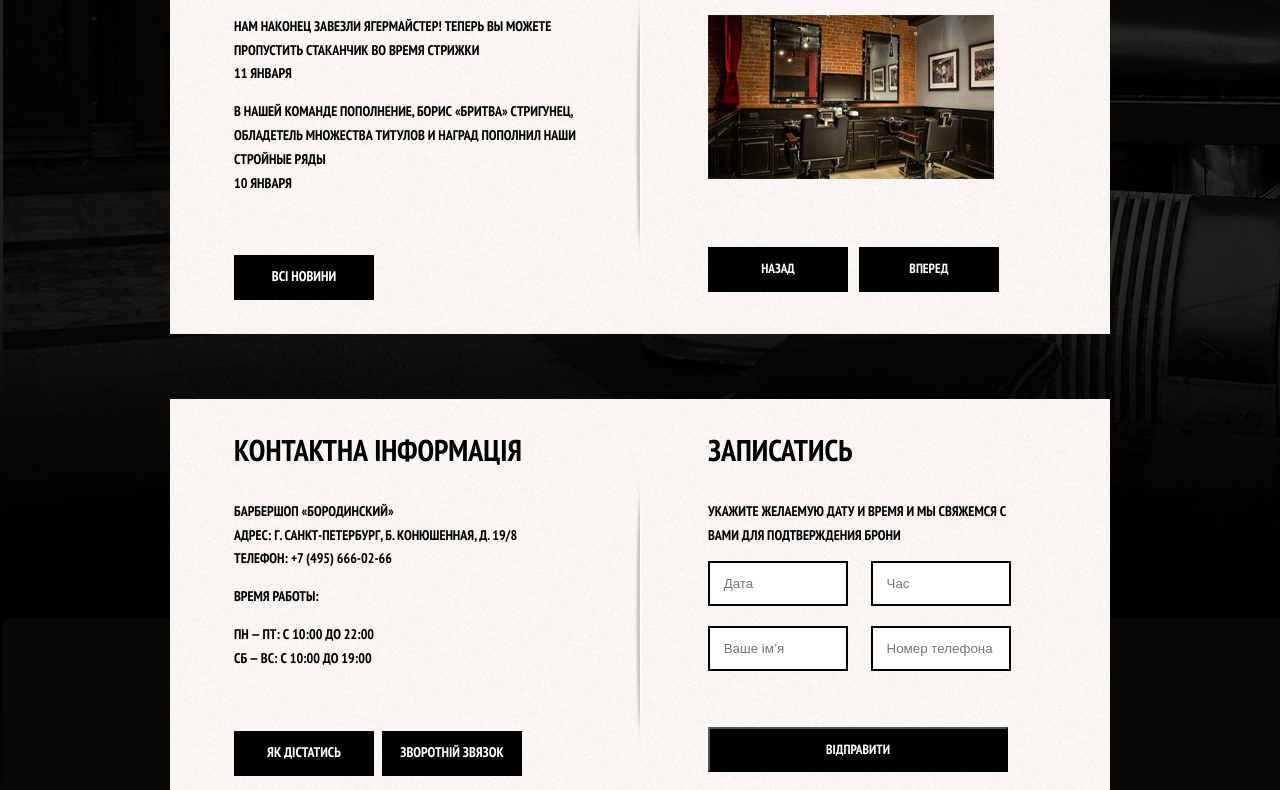
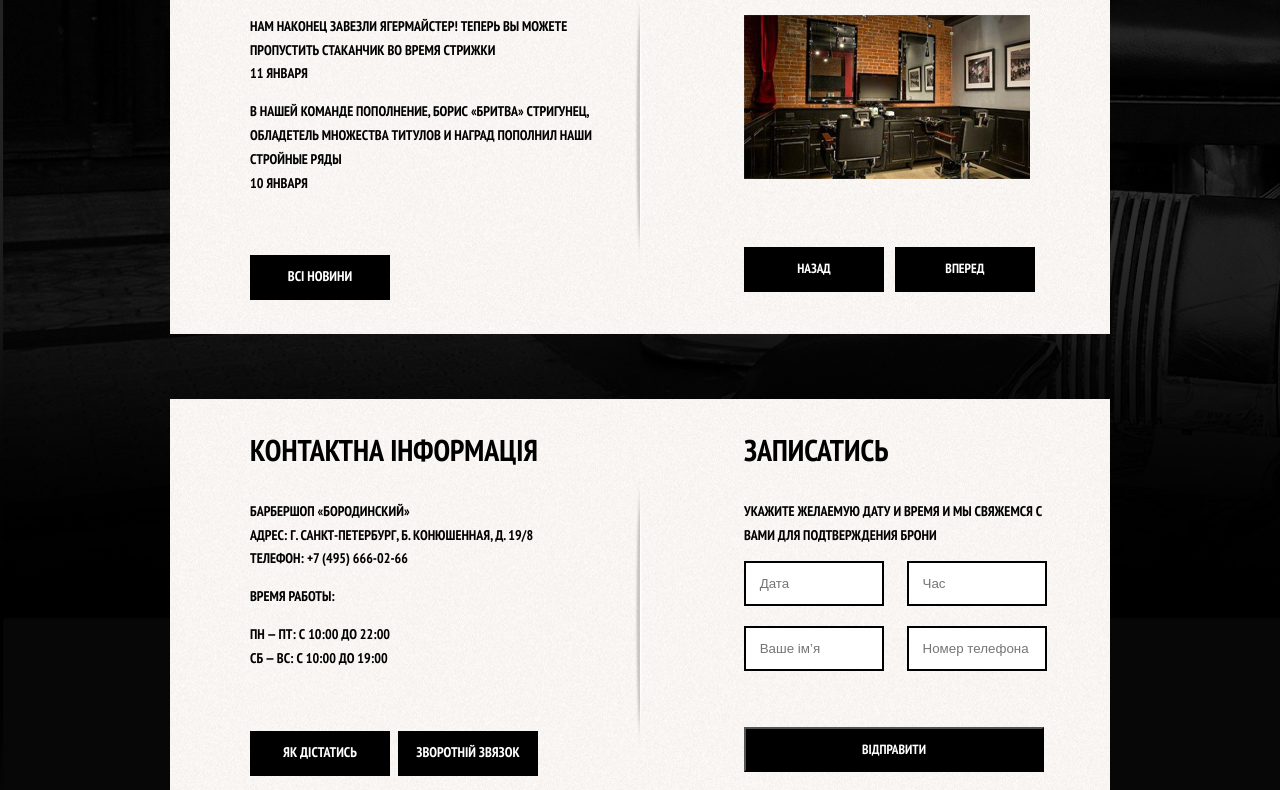
Before and after one commit to Danzzel/CodeFitstStep, a plain HTML site: page index.html in a window 1280 px wide. Shown: the part 671-1461 px from the top of the page. Drawn offline with Linux system fonts and the light colour scheme.

Commit message:
Update main.css

```diff
--- a/css/main.css
+++ b/css/main.css
@@ -207,7 +207,7 @@ img {
 
 .indexContentLeft {
     width: 350px;
-    margin-left: 64px;
+    margin-left: 80px;
     margin-right: auto;
     text-decoration: none;
     marker: none;
@@ -268,7 +268,7 @@ img {
 
     width: 340px;
     margin-left: auto;
-    margin-right: auto;
+    margin-right: 26px;
 
 }
 .indexContentRight>p {
```
